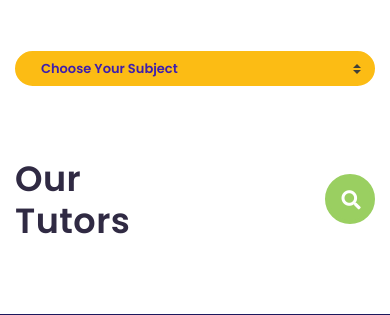
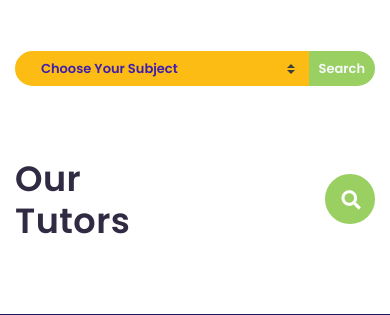
Before and after one commit to Code-Institute-Submissions/TutorShip, a Flask app: page /tutors in a window 390 px wide. Shown: the part 93-408 px from the top of the page. Run offline with Flask 2, Linux system fonts and the light colour scheme; data that the repository does not hold is empty; some libraries are stand-ins or nearby versions.

Commit message:
Add form tag to mobile categories view.
Add search button to mobile categories view.

```diff
--- a/templates/tutors.html
+++ b/templates/tutors.html
@@ -14,14 +14,17 @@
       </div>
     </div>
 
-    <div class="input-group d-flex col-lg-3 mt-5 d-md-none">
+    <form class="input-group d-flex col-lg-3 mt-5 d-md-none">
         <select class="pl-4 custom-select" id="inputGroupSelect01">
             <option selected disabled>Choose Your Subject</option>
             {% for subject in subjects_mobile %}
             <option>{{subject.subject_name}}</option>
             {% endfor %}
         </select>
-    </div>
+        <span class="input-group-btn">
+            <button class="search-btn px-2 px-sm-4" type="submit">Search</button>
+        </span>
+    </form>
 
     <div class="col-lg-9 mt-5 pl-lg-5">
         <div class="row">
```
